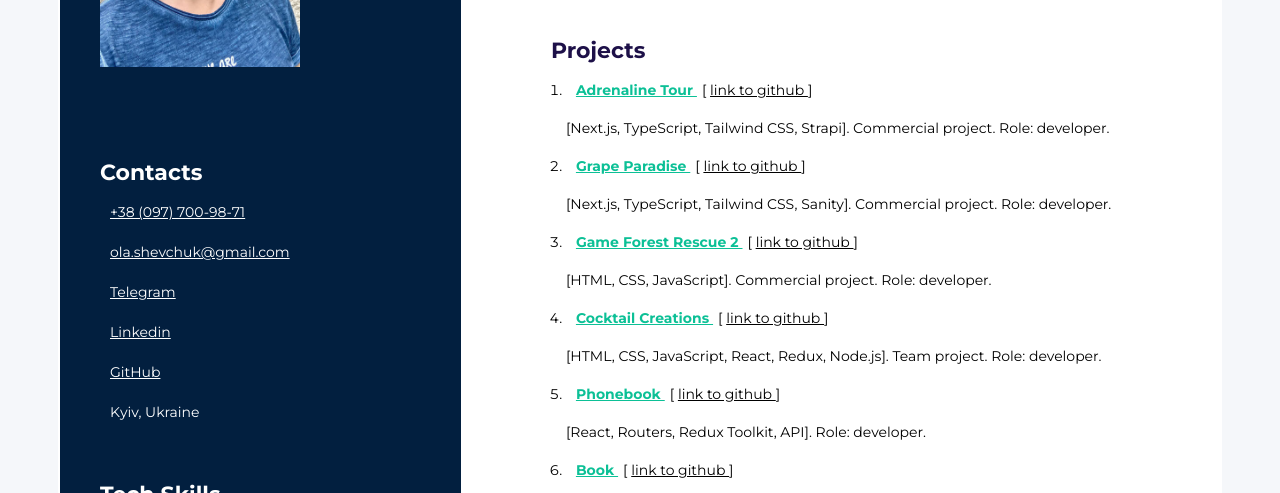
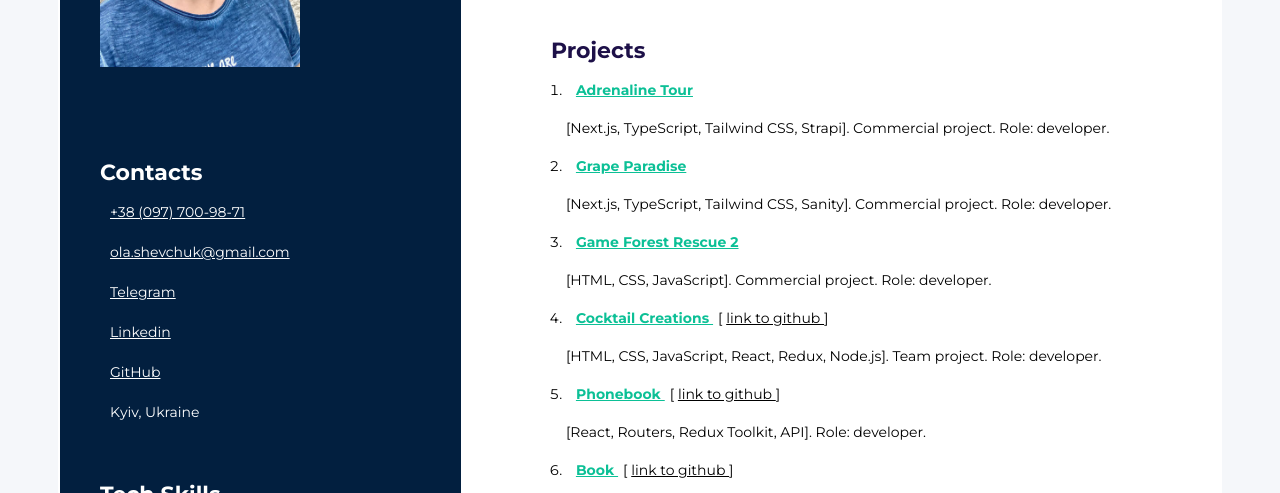
Before and after one commit to parasolya/CV, a plain HTML site: page index.html in a window 1280 px wide. Shown: the part 252-745 px from the top of the page. Drawn offline with Linux system fonts and the light colour scheme.

Commit message:
fixed links

```diff
--- a/index.html
+++ b/index.html
@@ -45,7 +45,7 @@
                   target="_blank"
                   >Adrenaline Tour
                 </a>
-                <span>[</span>
+                <!-- <span>[</span>
                 <a
                   href="https://github.com/SoftRyzen-internship/adrenaline_tour"
                   class="project-github"
@@ -53,7 +53,7 @@
                   target="_blank"
                   >link to github
                 </a>
-                <span>]</span>
+                <span>]</span> -->
 
                 <p class="project-discription">
                   <span class="project-bracket"
@@ -69,7 +69,7 @@
                   target="_blank"
                   >Grape Paradise
                 </a>
-                <span>[</span>
+                <!-- <span>[</span>
                 <a
                   href="https://github.com/SoftRyzen-internship/grape_paradise"
                   class="project-github"
@@ -77,7 +77,7 @@
                   target="_blank"
                   >link to github
                 </a>
-                <span>]</span>
+                <span>]</span> -->
 
                 <p class="project-discription">
                   <span class="project-bracket"
@@ -93,7 +93,7 @@
                   target="_blank"
                   >Game Forest Rescue 2
                 </a>
-                <span>[</span>
+                <!-- <span>[</span>
                 <a
                   href="https://github.com/VioletaNaboy/forest-rescue-2"
                   class="project-github"
@@ -101,7 +101,7 @@
                   target="_blank"
                   >link to github
                 </a>
-                <span>]</span>
+                <span>]</span> -->
 
                 <p class="project-discription">
                   <span class="project-bracket"
```
